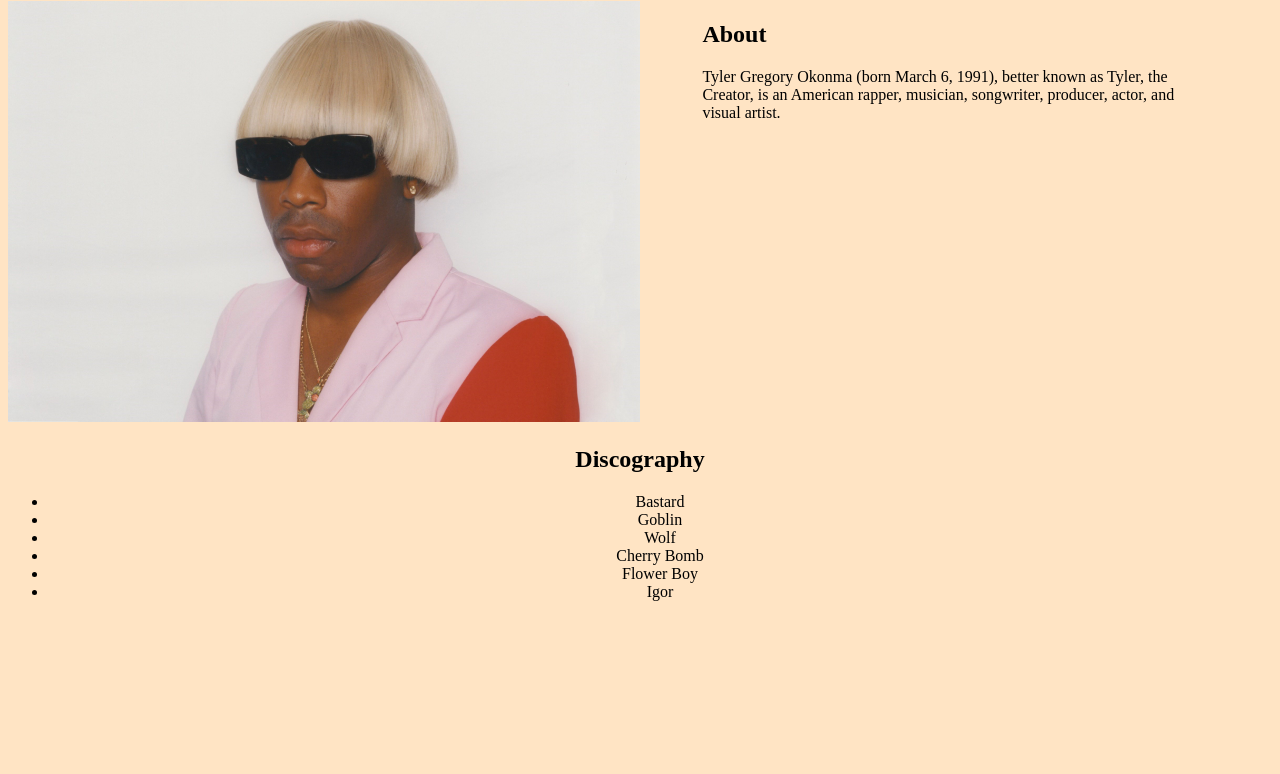
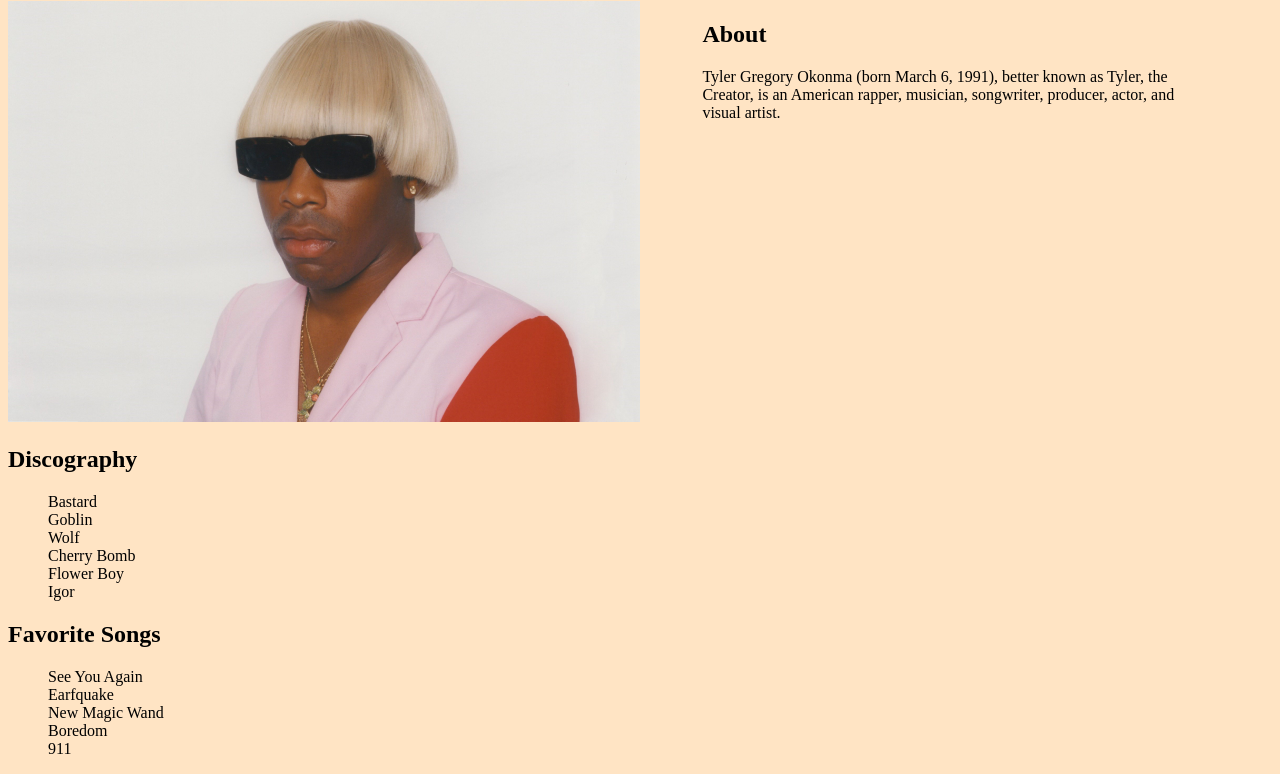
Before and after one commit to xsebastianx/fansite, a plain HTML site: page index.html in a window 1280 px wide. Shown: the part 79-853 px from the top of the page. Before the commit the page ends 800 px from the top, so only its background shows below. Drawn offline with Linux system fonts and the light colour scheme.

Commit message:
Added favorite songs

```diff
--- a/fansite.css
+++ b/fansite.css
@@ -16,7 +16,10 @@ body {
   margin-right: 5vw;
 }
 
-#disc {
-  text-align: center;
+#disc li {
   list-style-type: none;
 }
+
+#favs li {
+  list-style: none;
+}
--- a/index.html
+++ b/index.html
@@ -41,5 +41,25 @@
         </li>
       </ul>
     </div>
+    <div id="favs">
+      <h2>Favorite Songs</h2>
+      <ul>
+        <li>
+          See You Again
+        </li>
+        <li>
+          Earfquake
+        </li>
+        <li>
+          New Magic Wand
+        </li>
+        <li>
+          Boredom
+        </li>
+        <li>
+          911
+        </li>
+      </ul>
+    </div>
   </body>
 </html>
```
